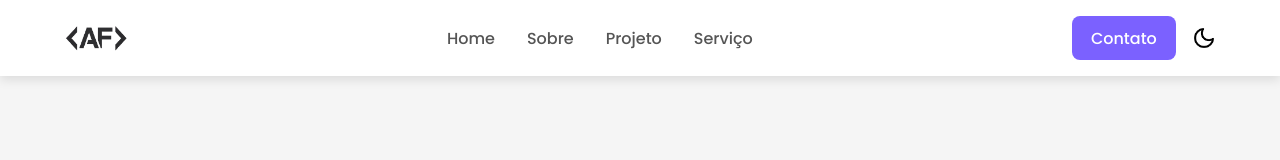
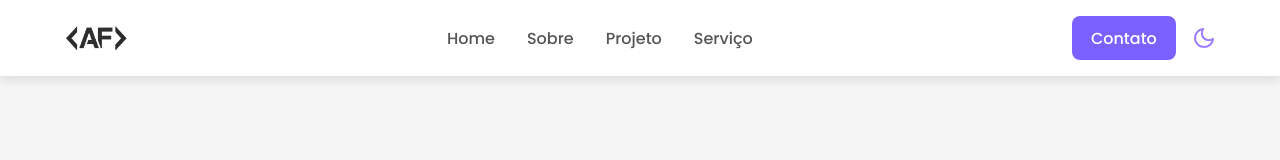
Before and after one commit to AndrewBlack21/Portfolio, a React (Vite) app: page / in a window 1280 px wide. In both pictures the pointer is over the button 1203 px from the left and 38 px from the top of the page. Shown: the top 160 px of the page. Built offline with nearby package versions, Linux system fonts and the light colour scheme.

Commit message:
"FIx: Customizando o tema"

```diff
--- a/src/assets/components/header/Header.module.css
+++ b/src/assets/components/header/Header.module.css
@@ -81,6 +81,11 @@
   height: 24px;
 }
 
+.themeToggleButton:hover {
+  filter: invert(51%) sepia(82%) saturate(2375%) hue-rotate(222deg)
+    brightness(101%) contrast(102%);
+}
+
 /* Esconde o botão de menu no desktop e o link de contato mobile */
 .menuButton,
 .mobileContact {
```
